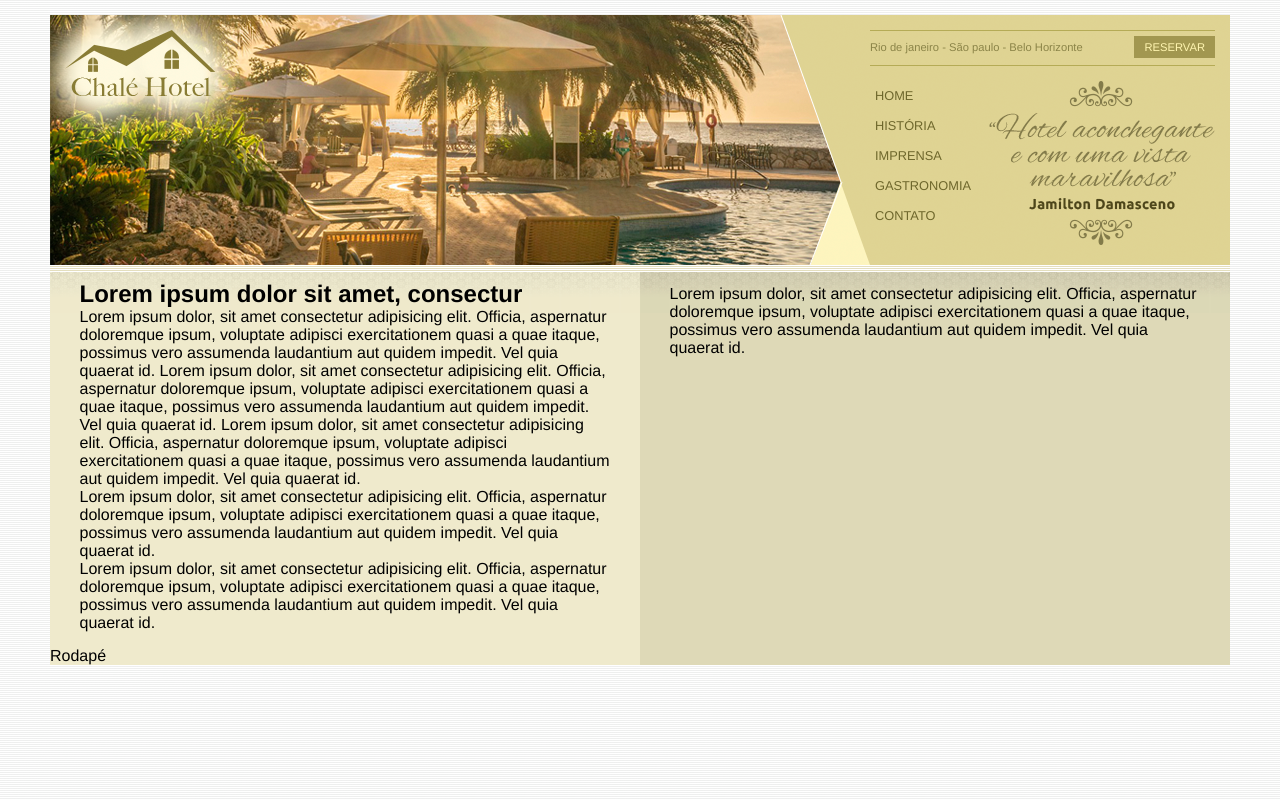
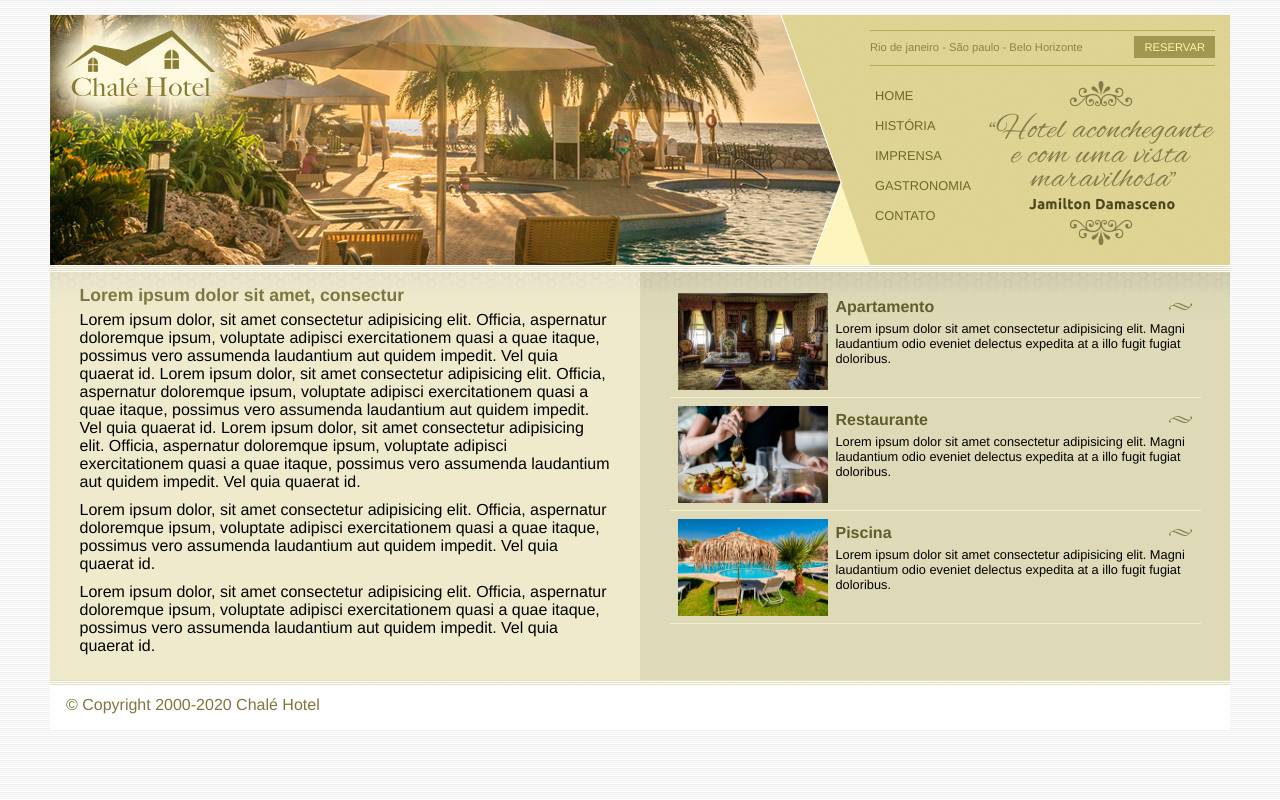
Before and after one commit to juliodonofreo/chale_hotel, a plain HTML site: page index.html in a window 1280 px wide. Drawn offline with Linux system fonts and the light colour scheme.

Commit message:
Projeto finalizado

```diff
--- a/css/estilo.css
+++ b/css/estilo.css
@@ -140,9 +140,52 @@ ul#navegacao a:hover{
     width: 90%;
 }
 
-
-
-
 #rodape {
     clear: both;
+    padding: 16px;
+    background: #fff url(../imagens/bg-rodape.png) repeat-x top;
+    color: #7d7640;
 }
+
+/* Formatações de textos */
+
+h2 {
+    color: #7d7640;
+    font-size: 1.1em;
+    padding: 5px 0px;
+}
+
+p{
+    font-size: 1em;
+    margin-bottom: 10px;
+}
+
+/* Formatações da área lateral */
+
+#beneficios li {
+    padding: 8px;
+    border-bottom: 1px solid #f3efcb;
+    height: 6em;
+}
+
+#beneficios li a img {
+    float: left;
+    margin-right: 8px;
+}
+
+#beneficios li a p{
+    color: #000;
+    font-size: 0.8em;
+}
+
+#beneficios li a h3 {
+    font-size: 1em;
+    color: #615b2d;
+    padding: 5px 0;
+    background: url(../imagens/ornamento.png) no-repeat center right;
+}
+
+#beneficios li:hover {
+    background: #f6f3d6;
+    cursor: pointer;
+}
--- a/index.html
+++ b/index.html
@@ -79,16 +79,52 @@
 
         <div id="area-lateral">
             <div class="conteudo">
-                <p>
-                    Lorem ipsum dolor, sit amet consectetur adipisicing elit.
-                    Officia, aspernatur doloremque ipsum, voluptate adipisci exercitationem quasi a quae itaque,
-                    possimus vero assumenda laudantium aut quidem impedit. Vel quia quaerat id.
-                </p>
+
+                <ul id="beneficios">
+                    <li>
+                        <a href="">
+                            <img src="imagens/apartamento.jpg" width="150" alt="Apartamento">
+                            <h3>Apartamento</h3>
+                            <p>
+                                Lorem ipsum dolor sit amet consectetur adipisicing elit.
+                                Magni laudantium odio eveniet delectus expedita at a illo fugit fugiat doloribus.
+                            </p>
+                        </a>
+                    </li>
+
+                    <li>
+                        <a href="">
+                            <img src="imagens/restaurante.jpg" width="150" alt="Restaurante">
+                            <h3>Restaurante</h3>
+                            <p>
+                                Lorem ipsum dolor sit amet consectetur adipisicing elit.
+                                Magni laudantium odio eveniet delectus expedita at a illo fugit fugiat doloribus.
+                            </p>
+                        </a>
+                    </li>
+
+                    <li>
+                        <a href="">
+                            <img src="imagens/piscina.jpg" width="150" alt="Piscina">
+                            <h3>Piscina</h3>
+                            <p>
+                                Lorem ipsum dolor sit amet consectetur adipisicing elit.
+                                Magni laudantium odio eveniet delectus expedita at a illo fugit fugiat doloribus.
+                            </p>
+                        </a>
+                    </li>
+
+
+
+
+                </ul>
             </div>
         </div>
 
         <div id="rodape">
-            Rodapé
+            <span>
+                &copy; Copyright 2000-2020 Chalé Hotel
+            </span>
         </div>
 
     </div><!-- Fim container -->
```
